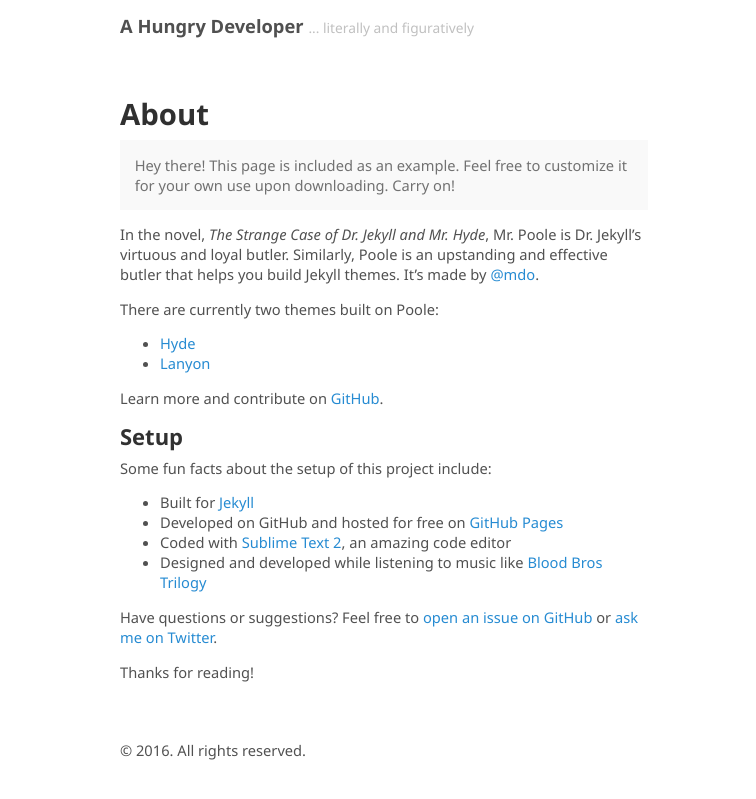
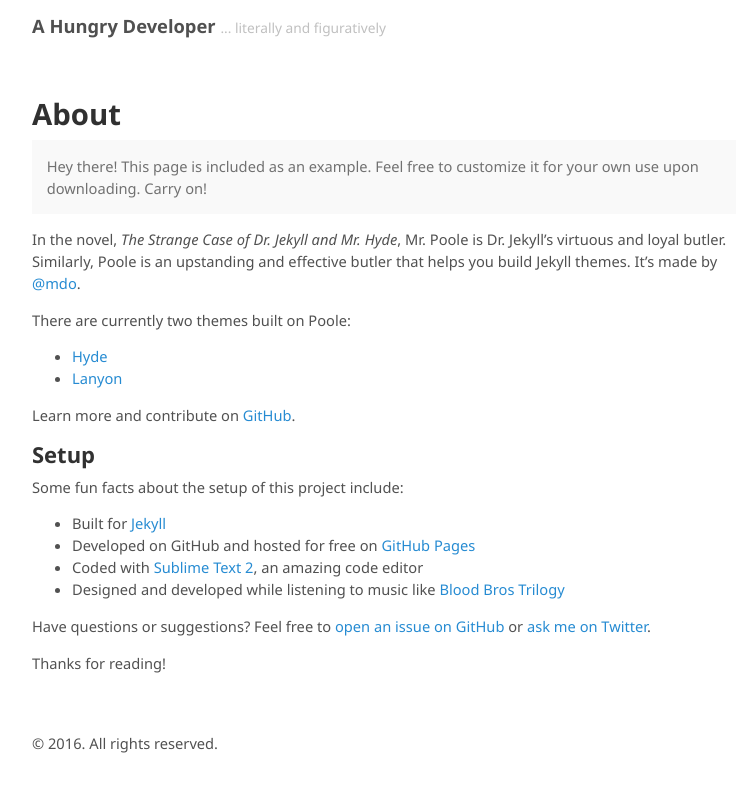
Before and after one commit to pamlesleylu/pamlesleylu.github.io, a Jekyll site: the page built from about.md, in a window 1280 px wide. Shown: the top 799 px of the page, without its empty margins (256-1012 px from the left). Built offline with Jekyll 4.4.1, drawn with Linux system fonts in a browser that asks for light colours.

Commit message:
fixed style

```diff
--- a/public/css/poole.css
+++ b/public/css/poole.css
@@ -50,7 +50,7 @@ body {
 html {
   font-family: "Segoe UI", "Helvetica Neue", Helvetica, Arial, sans-serif;
   font-size: 11pt !important;
-  /*line-height: 1.5;*/
+  line-height: 1.5;
 }
 @media (min-width: 38em) {
   html {
@@ -286,7 +286,7 @@ tbody tr:nth-child(odd) th {
  */
 
 .container {
-  max-width: 38rem;
+  max-width: 50rem;
   padding-left:  1rem;
   padding-right: 1rem;
   margin-left:  auto;
```
